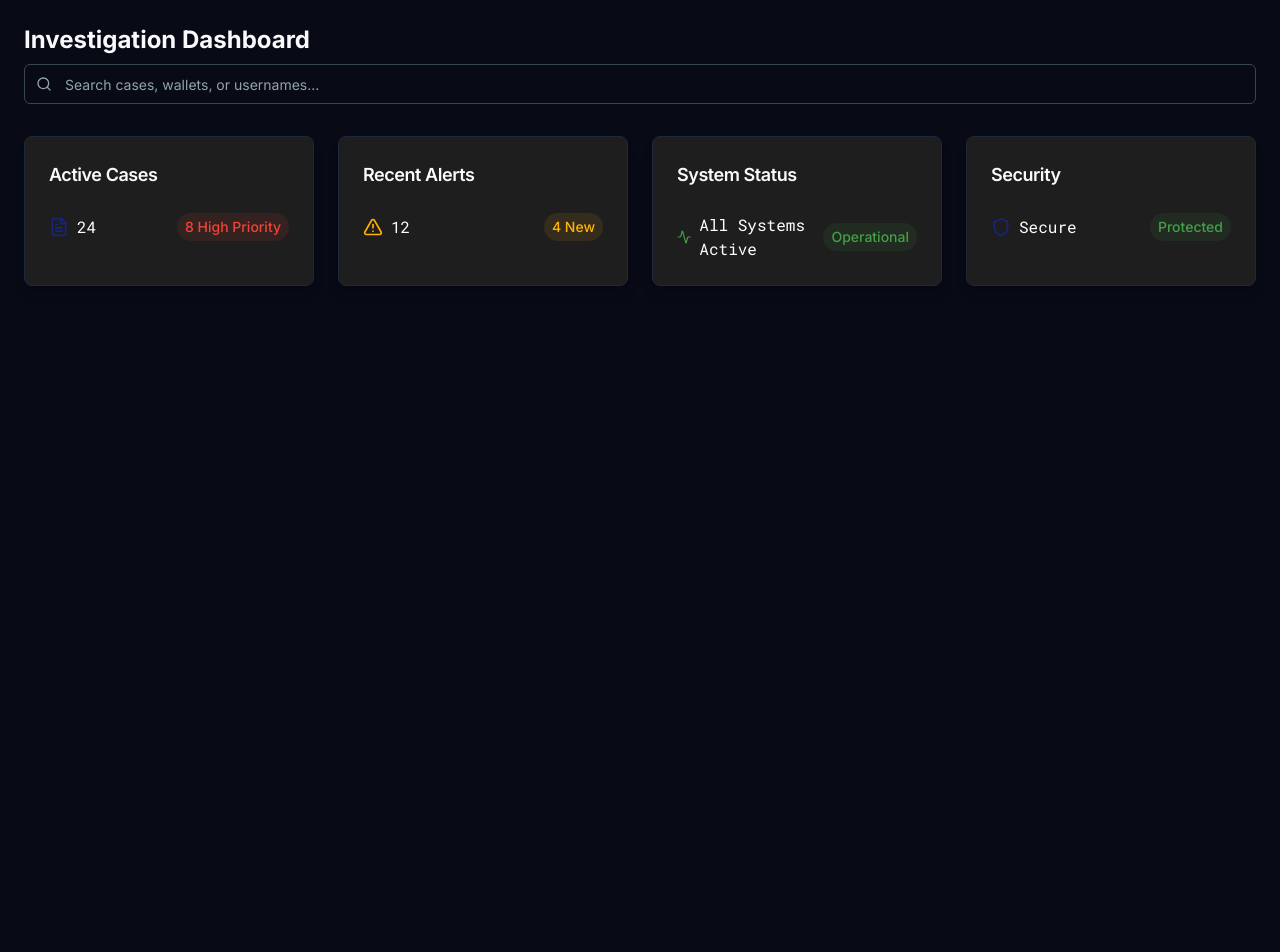
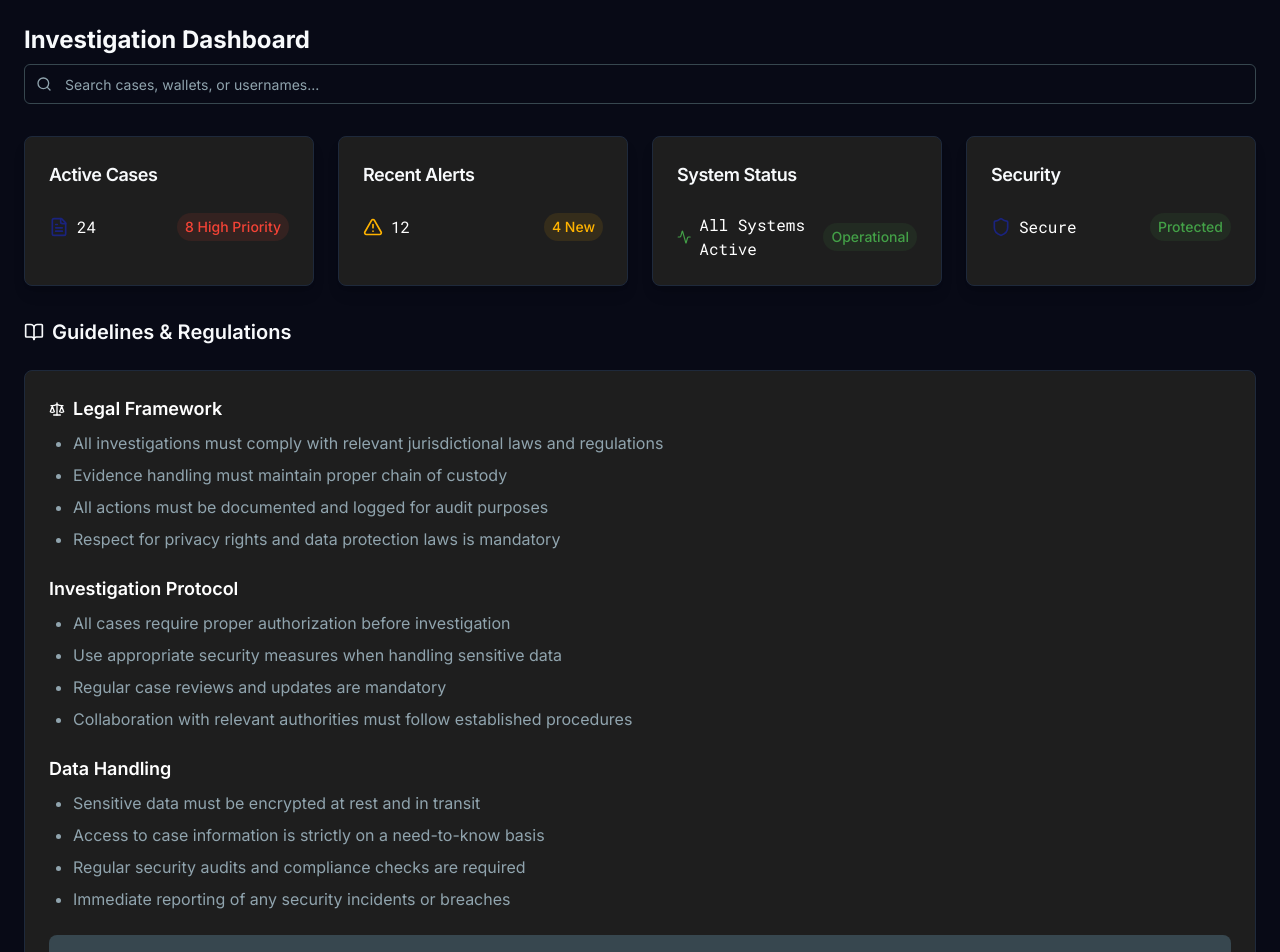
Before and after one commit to Adi-123455/intel-guardian, a React (Vite) app: page / in a window 1280 px wide. Shown: the top 952 px of the page. Before the commit the page ends 800 px from the top, so only its background shows below. Built offline with nearby package versions, Linux system fonts and the light colour scheme.

Commit message:
Add guidelines and rules
Include guidelines, rules, and laws related to the project in the documentation.
[skip gpt_engineer]

```diff
--- a/src/pages/Index.tsx
+++ b/src/pages/Index.tsx
@@ -1,7 +1,8 @@
 import { DashboardCard } from "@/components/dashboard/DashboardCard";
 import { AlertBadge } from "@/components/dashboard/AlertBadge";
 import { QuickSearch } from "@/components/dashboard/QuickSearch";
-import { Shield, AlertTriangle, FileText, Activity } from "lucide-react";
+import { Shield, AlertTriangle, FileText, Activity, Scale, BookOpen } from "lucide-react";
+import { Card } from "@/components/ui/card";
 
 const Index = () => {
   return (
@@ -11,7 +12,7 @@ const Index = () => {
         <QuickSearch />
       </header>
 
-      <div className="grid grid-cols-1 md:grid-cols-2 lg:grid-cols-4 gap-6">
+      <div className="grid grid-cols-1 md:grid-cols-2 lg:grid-cols-4 gap-6 mb-8">
         <DashboardCard title="Active Cases">
           <div className="space-y-4">
             <div className="flex items-center justify-between">
@@ -60,6 +61,57 @@ const Index = () => {
           </div>
         </DashboardCard>
       </div>
+
+      <div className="space-y-6">
+        <h2 className="text-xl font-semibold flex items-center gap-2">
+          <BookOpen className="h-5 w-5" />
+          Guidelines & Regulations
+        </h2>
+
+        <Card className="p-6">
+          <div className="space-y-6">
+            <div>
+              <h3 className="text-lg font-semibold mb-2 flex items-center gap-2">
+                <Scale className="h-4 w-4" />
+                Legal Framework
+              </h3>
+              <ul className="list-disc pl-6 space-y-2 text-muted-foreground">
+                <li>All investigations must comply with relevant jurisdictional laws and regulations</li>
+                <li>Evidence handling must maintain proper chain of custody</li>
+                <li>All actions must be documented and logged for audit purposes</li>
+                <li>Respect for privacy rights and data protection laws is mandatory</li>
+              </ul>
+            </div>
+
+            <div>
+              <h3 className="text-lg font-semibold mb-2">Investigation Protocol</h3>
+              <ul className="list-disc pl-6 space-y-2 text-muted-foreground">
+                <li>All cases require proper authorization before investigation</li>
+                <li>Use appropriate security measures when handling sensitive data</li>
+                <li>Regular case reviews and updates are mandatory</li>
+                <li>Collaboration with relevant authorities must follow established procedures</li>
+              </ul>
+            </div>
+
+            <div>
+              <h3 className="text-lg font-semibold mb-2">Data Handling</h3>
+              <ul className="list-disc pl-6 space-y-2 text-muted-foreground">
+                <li>Sensitive data must be encrypted at rest and in transit</li>
+                <li>Access to case information is strictly on a need-to-know basis</li>
+                <li>Regular security audits and compliance checks are required</li>
+                <li>Immediate reporting of any security incidents or breaches</li>
+              </ul>
+            </div>
+
+            <div className="mt-4 p-4 bg-muted rounded-lg">
+              <p className="text-sm text-muted-foreground">
+                Note: These guidelines are general in nature. Always refer to your organization's specific policies and procedures,
+                and consult with legal counsel when necessary.
+              </p>
+            </div>
+          </div>
+        </Card>
+      </div>
     </div>
   );
 };
```
